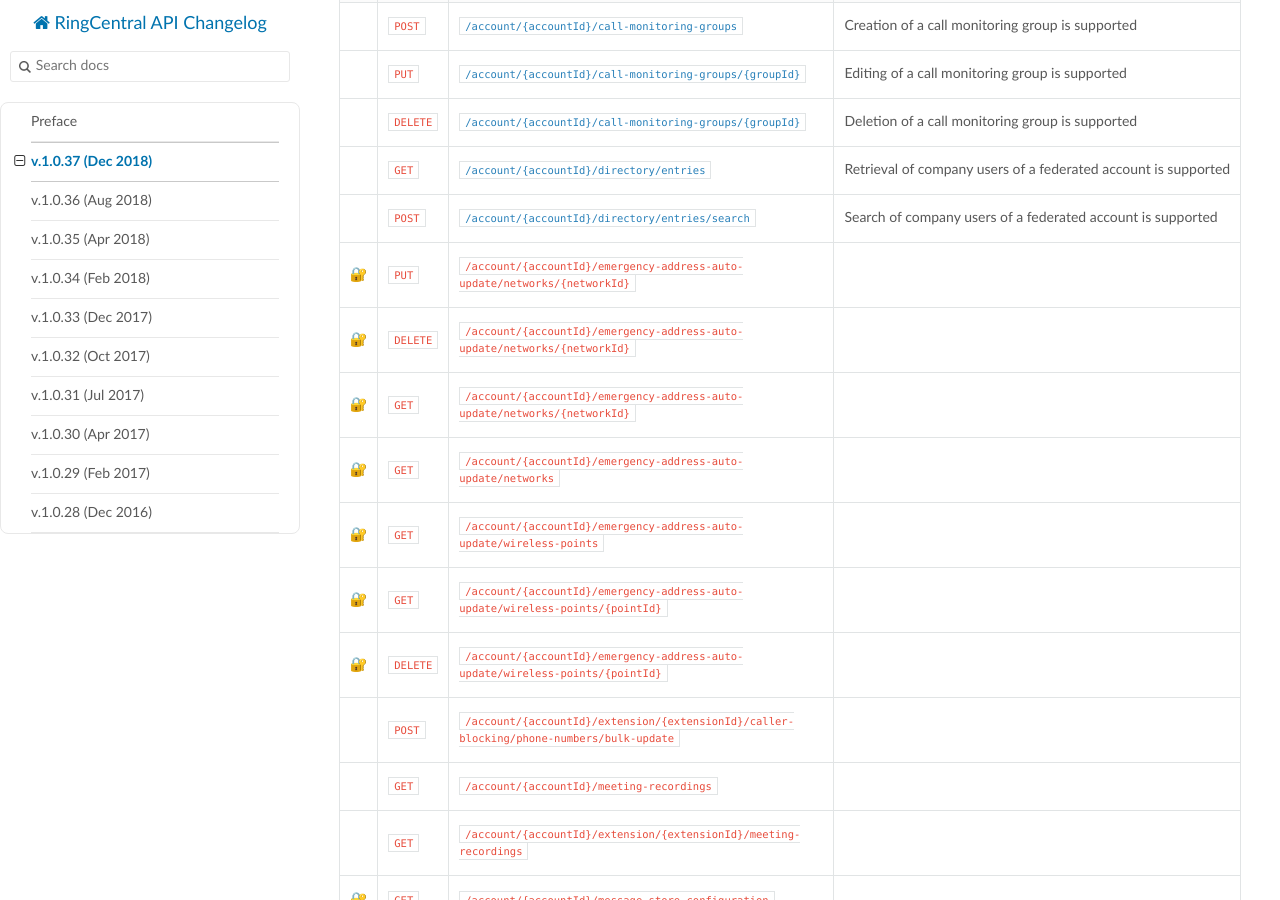
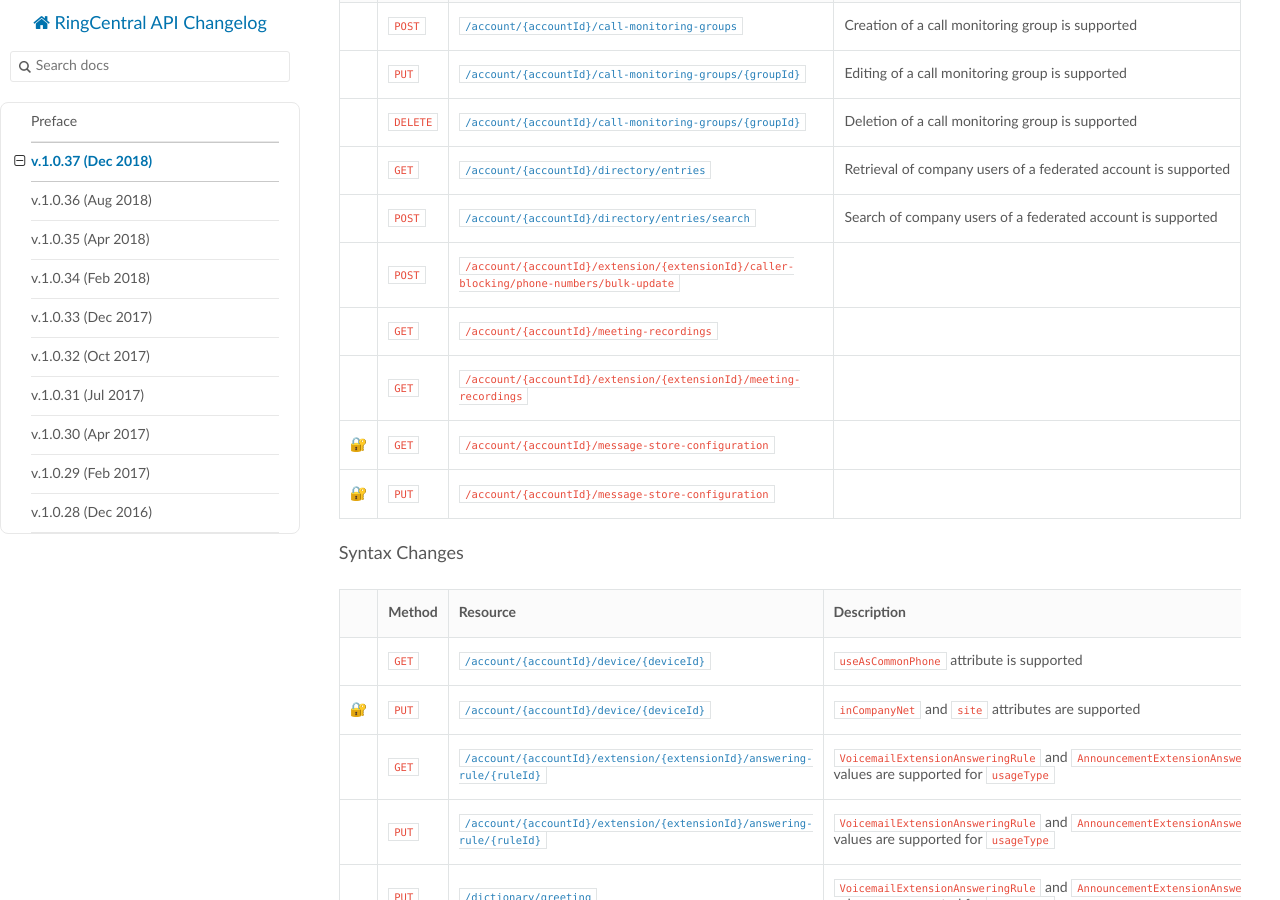
Before and after one commit to ringcentral/ringcentral-api-changelog, an MkDocs documentation site: the page built from docs/1_0_37.md, in a window 1280 px wide and 900 px high, scrolled down 329 px. Built offline with MkDocs 1.6.1, drawn with Linux system fonts in a browser that asks for light colours; nearby versions of some CDN libraries; old or Windows-style settings are respelled for this version of MkDocs.

Commit message:
Internal APIs removed

```diff
--- a/docs/1_0_37.md
+++ b/docs/1_0_37.md
@@ -12,13 +12,6 @@ Basepath for all URLs: `https://platform.ringcentral.com/restapi/v1.0`.
 |         |`DELETE` |[`/account/{accountId}/call-monitoring-groups/{groupId}`](https://developers.ringcentral.com/api-reference#Account-Provisioning-deleteCallMonitoringGroup)|Deletion of a call monitoring group is supported|
 |         |`GET` |[`/account/{accountId}/directory/entries`](https://developers.ringcentral.com/api-reference#Company-Contacts-listDirectoryEntries)|Retrieval of company users of a federated account is supported|
 |         |`POST` |[`/account/{accountId}/directory/entries/search`](https://developers.ringcentral.com/api-reference#Company-Contacts-searchDirectoryEntries)|Search of company users of a federated account is supported|
-|&#x1F510;|`PUT` |`/account/{accountId}/emergency-address-auto-update/networks/{networkId}`|
-|&#x1F510;|`DELETE` |`/account/{accountId}/emergency-address-auto-update/networks/{networkId}`|
-|&#x1F510;|`GET` |`/account/{accountId}/emergency-address-auto-update/networks/{networkId}`|
-|&#x1F510;|`GET` |`/account/{accountId}/emergency-address-auto-update/networks`|
-|&#x1F510;|`GET` |`/account/{accountId}/emergency-address-auto-update/wireless-points`|
-|&#x1F510;|`GET` |`/account/{accountId}/emergency-address-auto-update/wireless-points/{pointId}`|
-|&#x1F510;|`DELETE` |`/account/{accountId}/emergency-address-auto-update/wireless-points/{pointId}`|
 |         |`POST`|`/account/{accountId}/extension/{extensionId}/caller-blocking/phone-numbers/bulk-update`|
 |         |`GET` |`/account/{accountId}/meeting-recordings`|
 |         |`GET` |`/account/{accountId}/extension/{extensionId}/meeting-recordings`|
```
